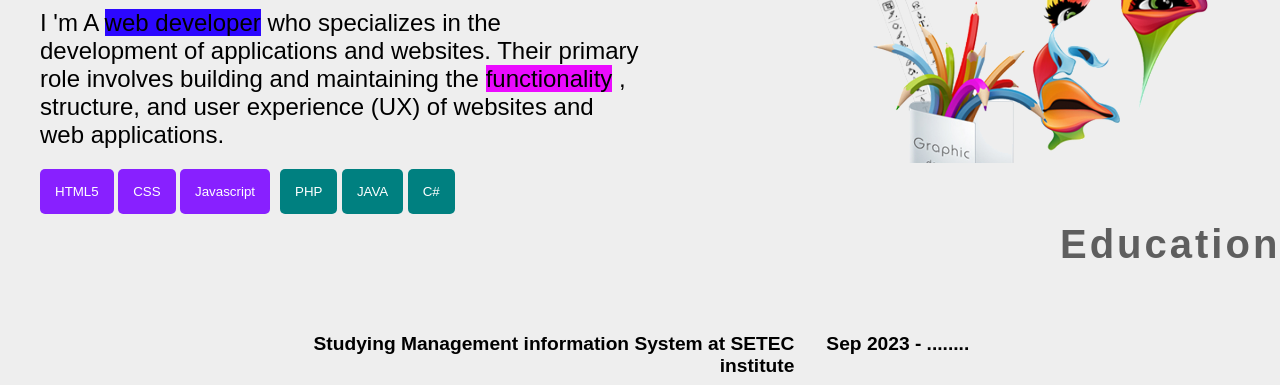
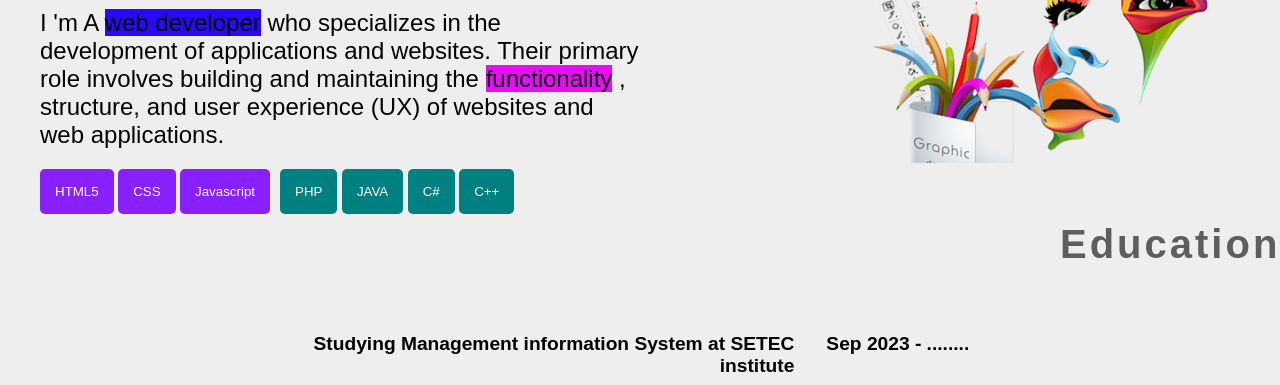
Before and after one commit to chheangsopheak/HomeWork-Nav-, a plain HTML site: page index.html in a window 1280 px wide. Shown: the part 675-1060 px from the top of the page. Drawn offline with Linux system fonts and the light colour scheme.

Commit message:
intiial new

```diff
--- a/index.html
+++ b/index.html
@@ -65,6 +65,7 @@
                   <button class="s2">PHP</button>
                   <button class="s2">JAVA</button>
                   <button class="s2">C#</button>
+                  <button class="s2">C++</button>
                 </div>
               </div>
             </div>
```
